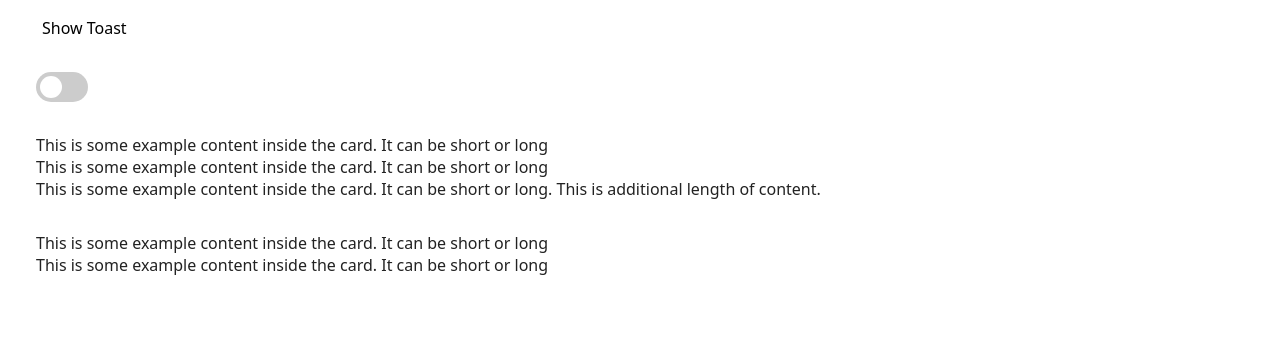
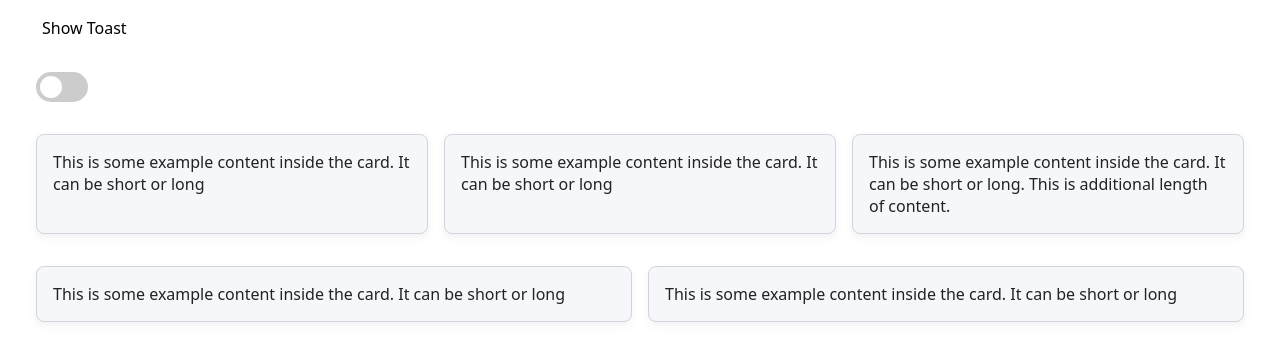
Before and after one commit to hackdanismo/origami, a plain HTML site: page index.html in a window 1280 px wide. Drawn offline with Linux system fonts and the light colour scheme.

Commit message:
feat: add CSS styles for the Card Grid and Card components to the CSS stylesheet

```diff
--- a/styles/main.css
+++ b/styles/main.css
@@ -106,3 +106,39 @@ input:checked + .paper-slider::before {
     opacity: 1;
 }
 /*** END: Toast ***/
+
+/*** Card ***/
+.paper-card-grid {
+    display: grid;
+    gap: 1rem;
+    grid-template-columns: repeat(auto-fit, minmax(220px, 1fr));
+    /* Forces cards to be equal height per row */
+    align-items: stretch;
+}
+
+.paper-card {
+    background: #f5f7fa;
+    border: 1px solid #d0d5dd;
+    border-radius: 8px;
+    padding: 1rem;
+    /* Optional: allows you to align content inside */
+    display: flex;
+    /* Keeps the card content stacked */
+    flex-direction: column;
+    /* Optional: spread content evenly */
+    justify-content: space-between;
+    box-shadow: 0 4px 10px rgba(0,0,0,0.05);
+}
+
+/* Default: stacked on mobile/tablet */
+.paper-card-grid--stack {
+  grid-template-columns: 1fr;
+}
+
+/* Modifier: switch to multiple columns on larger screens */
+@media (min-width: 768px) {
+  .paper-card-grid--stack {
+    grid-template-columns: repeat(auto-fit, minmax(220px, 1fr));
+  }
+}
+/*** END: Card ***/
```
